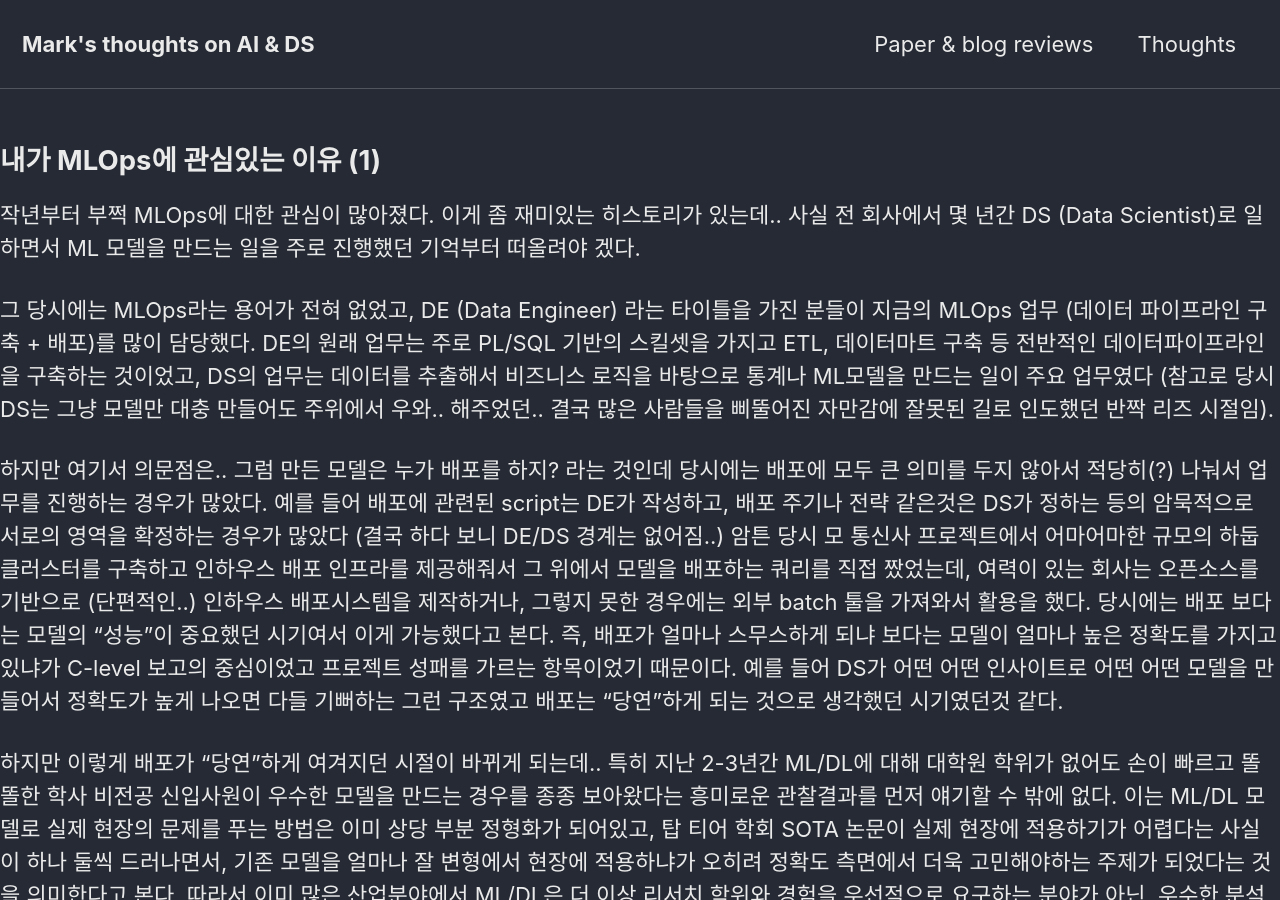
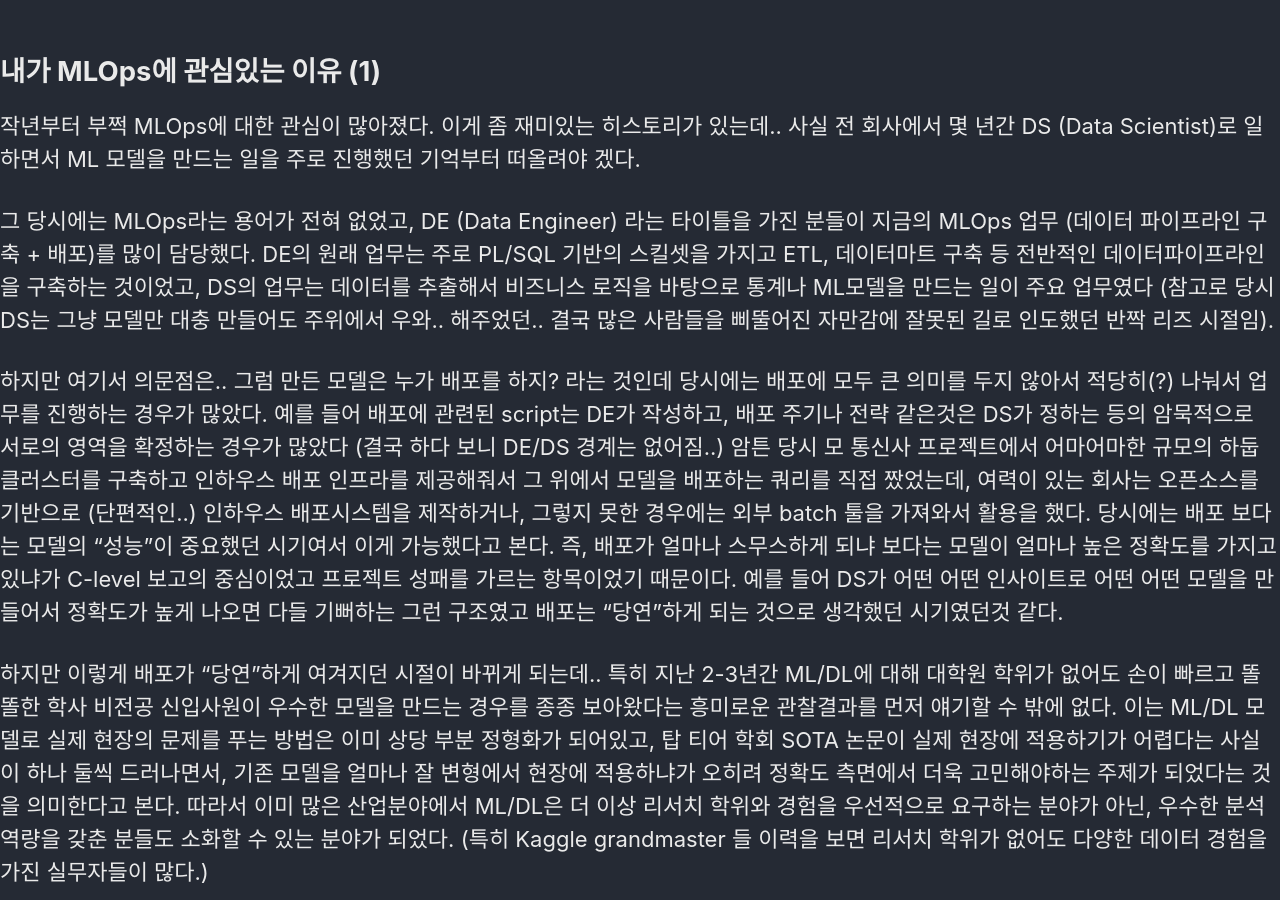
Before and after one commit to jis478/test_page, a Jekyll site: the page built from _posts/2022-04-02-MLOps_1.md, in a window 1280 px wide and 900 px high. Built offline with Jekyll 4.4.1, drawn with Linux system fonts in a browser that asks for light colours; cached includes are drawn as plain includes.

Commit message:
Update _config.yml

```diff
--- a/_config.yml
+++ b/_config.yml
@@ -282,11 +282,12 @@ defaults:
       path: ""
       type: posts
     values:
-      layout: single
+      layout: default #single
       author_profile: true
       read_time: true
       comments: # true
       share: true
       related: true
+      masthead: false
 #       sidebar:
 #         nav: "main"
```
